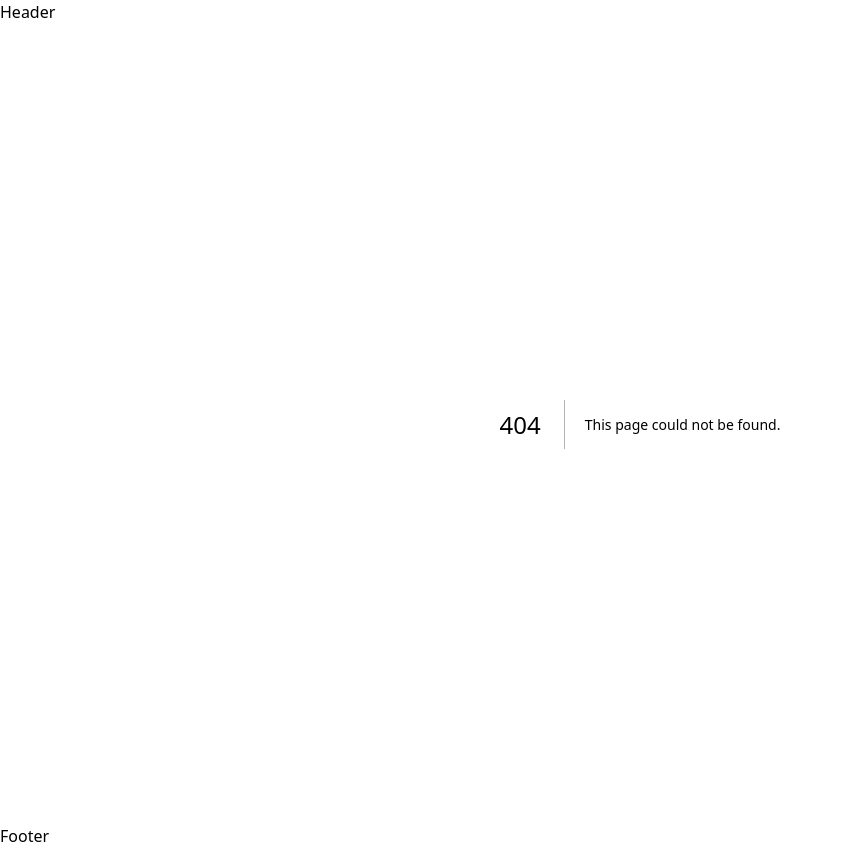
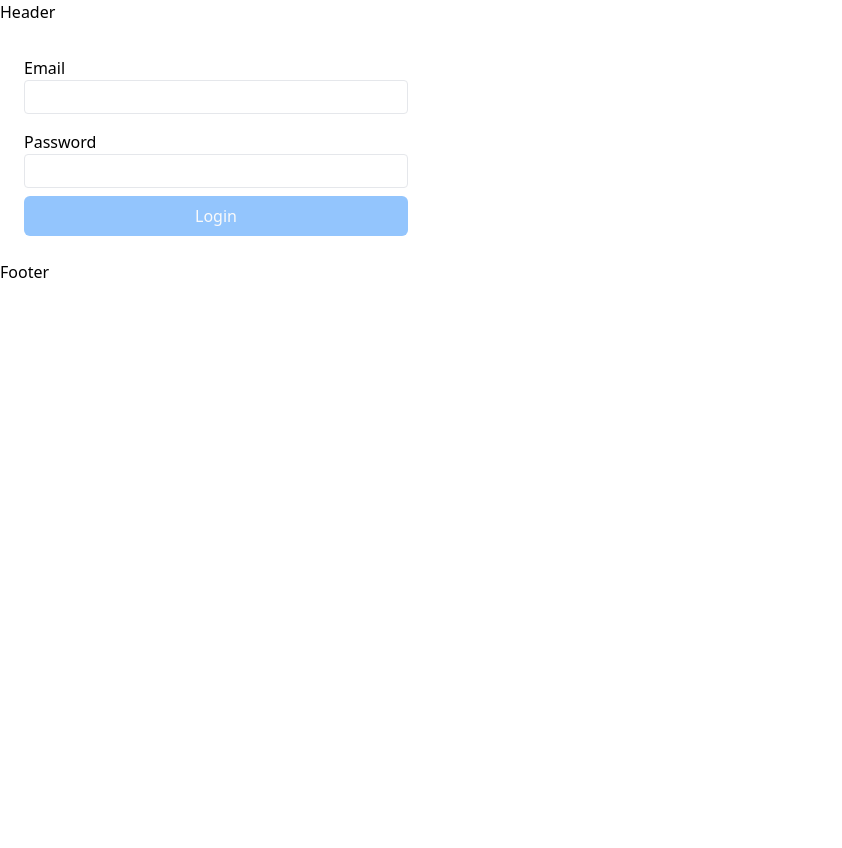
Before and after one commit to desmondtoyus/next-shop-tailwind, a Next.js app: page /auth/signin in a window 1280 px wide. Before the commit this address had no page. Shown: the whole page, without its empty margins (0-842 px from the left). After the commit the page ends 800 px from the top, so only its background shows below. Built offline with nearby package versions, Linux system fonts and the light colour scheme.

Commit message:
add auth

```diff
--- /dev/null
+++ b/src/apis.ts
@@ -0,0 +1,21 @@
+import { API_ENDPOINT } from './constants';
+import { fetcher } from './helper';
+
+export const authApi = async (url: string, requestConfig: any) => {
+  try {
+    const user = await fetcher(`${API_ENDPOINT}${url}`, requestConfig);
+    return user;
+  } catch (error) {
+    return { error: String(error) };
+  }
+};
+
+export const getProducts = async () => {
+  const products = await fetcher(`${API_ENDPOINT}/products`, null);
+  return products;
+};
+
+export const getProduct = async (id: number) => {
+  const product = await fetcher(`${API_ENDPOINT}/products/${id}`, null);
+  return product;
+};
--- /dev/null
+++ b/src/components/ui/Forms/Auth.tsx
@@ -0,0 +1,51 @@
+import React, { FC } from 'react';
+import { Button } from '../Buttons';
+import { Field } from '../Field';
+import { Input } from '../Input';
+
+export interface AuthProps {
+  email: string;
+  password: string;
+  cta?: string;
+  error?: string | null;
+  setEmail: (value: string) => void;
+  setPassword: (value: string) => void;
+  onSubmit: (e?: React.FormEvent) => void;
+}
+
+const AuthForm: FC<AuthProps> = ({
+  email,
+  error = null,
+  password,
+  cta = 'Sign Up',
+  setPassword,
+  setEmail,
+  onSubmit,
+}) => {
+  return (
+    <>
+      {error && <span className="text-red-600"> {error} </span>}
+      <form className="md:w-96 sm:w-full" onSubmit={onSubmit}>
+        <Field label="Email">
+          <Input
+            type="text"
+            value={email}
+            onChange={(e) => setEmail(e.target.value)}
+            required={true}
+          />
+        </Field>
+        <Field label="Password">
+          <Input
+            type="password"
+            value={password}
+            onChange={(e) => setPassword(e.target.value)}
+            required={true}
+          />
+        </Field>
+        <Button cta={cta} type="submit" />
+      </form>
+    </>
+  );
+};
+
+export default React.memo(AuthForm);
--- /dev/null
+++ b/src/components/ui/Forms/index.tsx
@@ -0,0 +1 @@
+export { default as AuthForm } from './Auth';
--- a/src/components/ui/Input/Input.tsx
+++ b/src/components/ui/Input/Input.tsx
@@ -1,7 +1,22 @@
 import React, { FC } from 'react';
 
-const Input: FC<{ type: string }> = ({ type }) => {
-  return <input type={type} className="border rounded px-3 py-1 w-full" />;
+export interface InputProps {
+  type: string;
+  value: string;
+  onChange?: (e: React.ChangeEvent<HTMLInputElement>) => void;
+  required?: boolean;
+}
+
+const Input: FC<InputProps> = ({ type, value, onChange, required = false }) => {
+  return (
+    <input
+      type={type}
+      className="border rounded px-3 py-1 w-full"
+      value={value}
+      onChange={onChange}
+      required={required}
+    />
+  );
 };
 
 export default React.memo(Input);
--- a/src/constants.ts
+++ b/src/constants.ts
@@ -1,2 +1,9 @@
 export const LOADING_GIF_SRC = `https://cdn.shopify.com/s/files/1/2386/2119/files/bg-clear-loader.gif?v=1652807126`;
 export const API_ENDPOINT = 'http://localhost:1337/api';
+export const POST_REQUEST_CONFIG = {
+  method: 'POST',
+  headers: {
+    'Content-Type': 'application/json',
+  },
+  body: {},
+};
--- a/src/helper.ts
+++ b/src/helper.ts
@@ -9,21 +9,11 @@ export class ErrorHandler extends Error {
   }
 }
 
-const fetcher = async (url: string) => {
-  const response = await fetch(url);
+export const fetcher = async (url: string, requestConfig: any | null) => {
+  const response = await fetch(url, requestConfig);
   console.log(`Status: ${response.status}`);
   if (response.ok) {
     return response.json();
   }
   throw new ErrorHandler(url, response.status);
 };
-
-export const getProducts = async () => {
-  const products = await fetcher(`${API_ENDPOINT}/products`);
-  return products;
-};
-
-export const getProduct = async (id: number) => {
-  const product = await fetcher(`${API_ENDPOINT}/products/${id}`);
-  return product;
-};
--- /dev/null
+++ b/src/pages/auth/signin.tsx
@@ -0,0 +1,42 @@
+import React, { useState } from 'react';
+import { AuthForm } from '@/components/ui/Forms';
+import { POST_REQUEST_CONFIG } from '@/constants';
+import { authApi } from '@/apis';
+
+const SignIn = () => {
+  const [email, setEmail] = useState('');
+  const [password, setPassword] = useState('');
+  const [error, setError] = useState(null);
+
+  const onSubmit = async (e?: React.FormEvent) => {
+    e?.preventDefault();
+    setError(null);
+    const requestConfig = {
+      ...POST_REQUEST_CONFIG,
+      body: JSON.stringify({ identifier: email, password }),
+    };
+    const userResponse = await authApi(`/auth/local`, requestConfig);
+    const { error, jwt, user } = userResponse;
+    if (error) {
+      return setError(error);
+    }
+    window.localStorage.setItem('userjwt', jwt);
+    console.log('onSubmit User = ', user);
+  };
+
+  return (
+    <div className="p-6">
+      <AuthForm
+        email={email}
+        setEmail={setEmail}
+        password={password}
+        setPassword={setPassword}
+        cta="Login"
+        onSubmit={onSubmit}
+        error={error}
+      />
+    </div>
+  );
+};
+
+export default React.memo(SignIn);
--- /dev/null
+++ b/src/pages/auth/signup.tsx
@@ -0,0 +1,41 @@
+import React, { useState } from 'react';
+import { AuthForm } from '@/components/ui/Forms';
+import { POST_REQUEST_CONFIG } from '@/constants';
+import { authApi } from '@/apis';
+
+const SignUp = () => {
+  const [email, setEmail] = useState('');
+  const [password, setPassword] = useState('');
+  const [error, setError] = useState(null);
+
+  const onSubmit = async (e?: React.FormEvent) => {
+    e?.preventDefault();
+    setError(null);
+    const requestConfig = {
+      ...POST_REQUEST_CONFIG,
+      body: JSON.stringify({ identifier: email, password }),
+    };
+    const user = await authApi(`/auth/local`, requestConfig);
+    const { error } = user;
+    if (error) {
+      setError(error);
+    }
+    console.log('onSubmit User = ', user);
+  };
+
+  return (
+    <div className="p-6">
+      <AuthForm
+        email={email}
+        setEmail={setEmail}
+        password={password}
+        setPassword={setPassword}
+        cta="Login"
+        onSubmit={onSubmit}
+        error={error}
+      />
+    </div>
+  );
+};
+
+export default React.memo(SignUp);
--- a/src/pages/index.tsx
+++ b/src/pages/index.tsx
@@ -1,7 +1,7 @@
 import React, { FC } from 'react';
 import { Title } from '@/components/common/Title';
 import ProductCard from '@/components/ui/ProductCard/ProductCard';
-import { getProducts } from '@/helper';
+import { getProducts } from '@/apis';
 
 export interface Props {
   title: string;
--- a/src/pages/products/[id].tsx
+++ b/src/pages/products/[id].tsx
@@ -1,5 +1,6 @@
+import { getProduct, getProducts } from '@/apis';
 import { Button } from '@/components/ui/Buttons';
-import { ErrorHandler, getProduct, getProducts } from '@/helper';
+import { ErrorHandler } from '@/helper';
 import { GetStaticPathsResult, GetStaticPropsContext } from 'next';
 import Image from 'next/image';
 import Link from 'next/link';
--- a/src/pages/signin.tsx
+++ /dev/null
@@ -1,22 +0,0 @@
-import { Button } from '@/components/ui/Buttons';
-import { Field } from '@/components/ui/Field';
-import { Input } from '@/components/ui/Input';
-import React from 'react';
-
-const SignIn = () => {
-  return (
-    <div className="p-6">
-      <form className="md:w-96 sm:w-full">
-        <Field label="Email">
-          <Input type="text" />
-        </Field>
-        <Field label="Password">
-          <Input type="password" />
-        </Field>
-        <Button cta="Sign Up" />
-      </form>
-    </div>
-  );
-};
-
-export default React.memo(SignIn);
```
